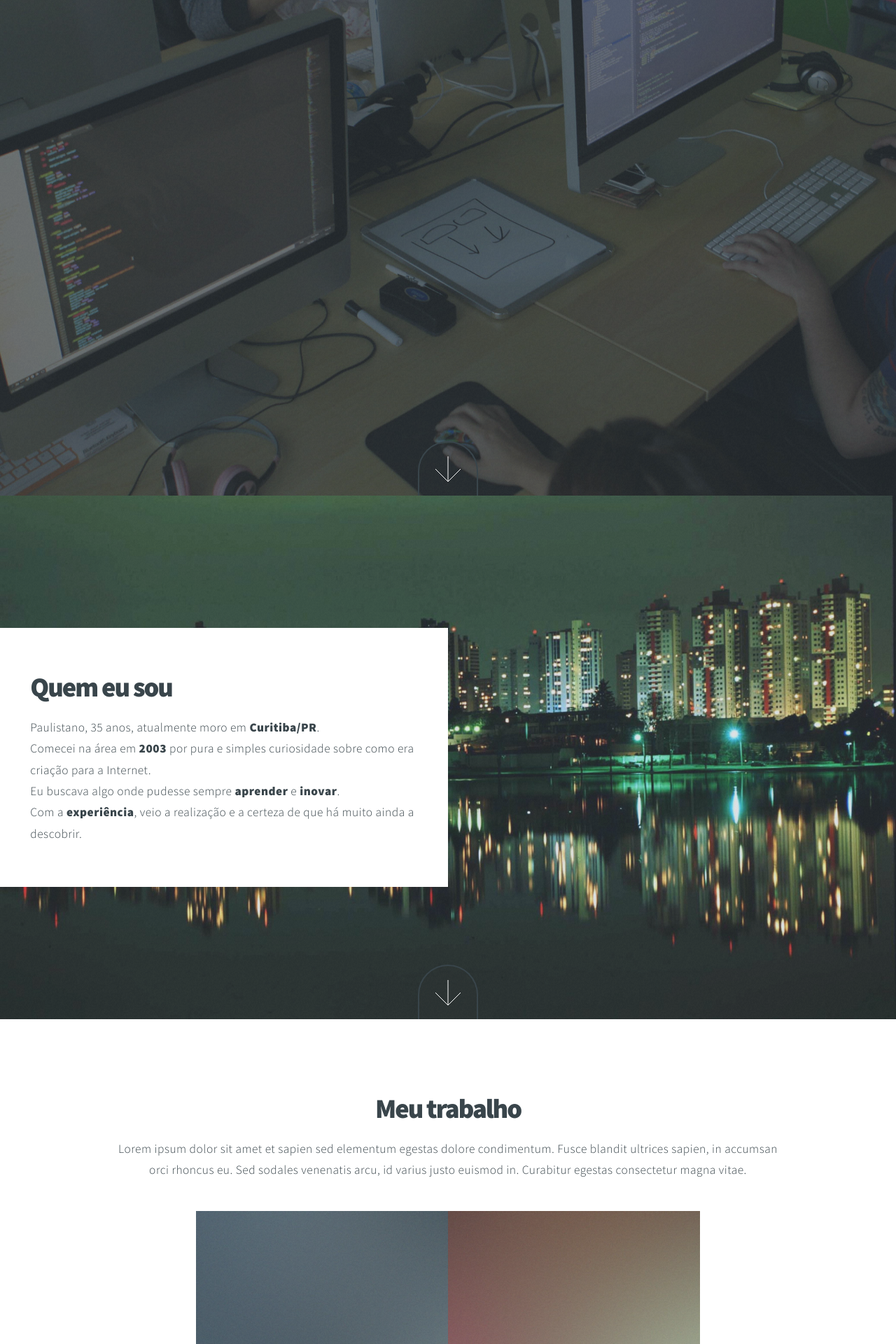
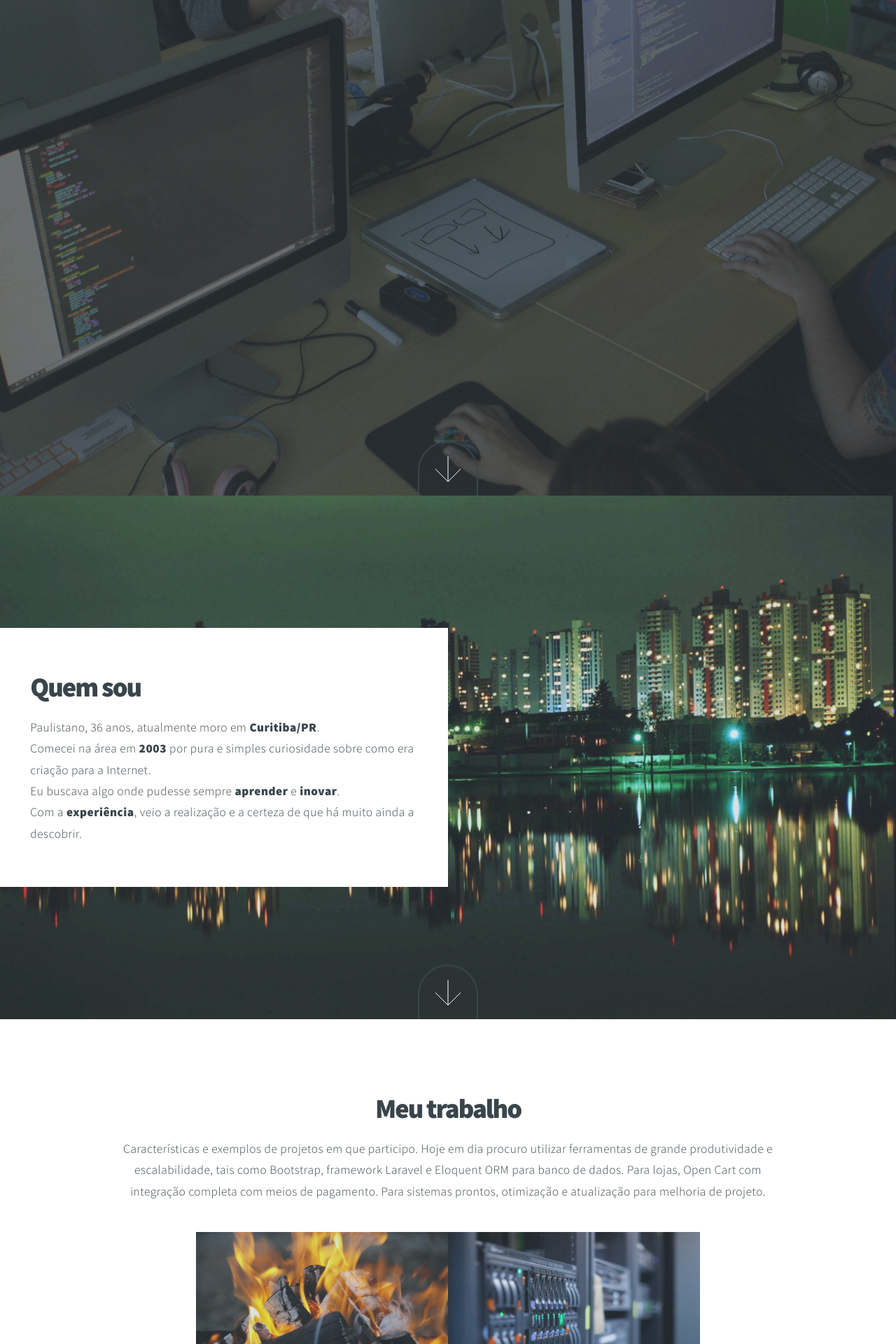
Before and after one commit to netofire/danielcoder, a PHP site: page / in a window 1280 px wide. Shown: the part 840-2760 px from the top of the page at 70% size. Run offline with PHP 8.4, Linux system fonts and the light colour scheme.

Commit message:
Atualização de trabalhos

```diff
--- a/index.php
+++ b/index.php
@@ -1,7 +1,7 @@
 <!DOCTYPE HTML>
 <html>
 	<head>
-		<title>Daniel Coder :: Free Lancer Web Developer</title>
+		<title>Daniel Coder :: Web Developer</title>
 		<meta http-equiv="content-type" content="text/html; charset=utf-8" />
 		<meta name="description" content="" />
 		<meta name="keywords" content="" />
@@ -33,8 +33,8 @@
 					<nav id="nav">
 						<ul>
 							<li><a href="#intro">Intro</a></li>
-							<li><a href="#one">O que eu faço</a></li>
-							<li><a href="#two">Quem eu sou</a></li>
+							<li><a href="#one">O que faço</a></li>
+							<li><a href="#two">Quem sou</a></li>
 							<li><a href="#work">Meu trabalho</a></li>
 							<li><a href="#contact">Contato</a></li>
 						</ul>
@@ -48,7 +48,7 @@
 					<header>
 						<h2>Daniel Coder</h2>
 					</header>
-					<p>Desenvolvedor Web <strong>free lancer</strong> especialista em
+					<p><strong>Desenvolvedor Web</strong> especialista em
 					análise, criação, aprimoramento e manutenção de <strong>websites,
 					lojas virtuais e sistemas</strong> em PHP.</p>
 					<footer>
@@ -61,7 +61,7 @@
 			<section id="one" class="main style2 right dark fullscreen">
 				<div class="content box style2">
 					<header>
-						<h2>O que eu faço</h2>
+						<h2>O que faço</h2>
 					</header>
 					<p><strong>Desenvolvimento e manutenção</strong> de sistemas WEB.<br>
 					Especialista em PHP, HTML5, CSS3, Javascript, Frameworks, MySQL, PgSQL e análise.<br>
@@ -77,9 +77,9 @@
 			<section id="two" class="main style2 left dark fullscreen">
 				<div class="content box style2">
 					<header>
-						<h2>Quem eu sou</h2>
+						<h2>Quem sou</h2>
 					</header>
-					<p>Paulistano, 35 anos, atualmente moro em <strong>Curitiba/PR</strong>.<br>
+					<p>Paulistano, 36 anos, atualmente moro em <strong>Curitiba/PR</strong>.<br>
 					Comecei na área em <strong>2003</strong> por pura e simples curiosidade sobre como era criação para a Internet.<br>
 					Eu buscava algo onde pudesse sempre <strong>aprender</strong> e <strong>inovar</strong>.<br>
 					Com a <strong>experiência</strong>, veio a realização e a certeza de que há muito ainda a descobrir.
@@ -93,23 +93,24 @@
 				<div class="content container">
 					<header>
 						<h2>Meu trabalho</h2>
-						<p>Lorem ipsum dolor sit amet et sapien sed elementum egestas dolore condimentum.
-						Fusce blandit ultrices sapien, in accumsan orci rhoncus eu. Sed sodales venenatis
-						arcu, id varius justo euismod in. Curabitur egestas consectetur magna vitae.</p>
+						<p>Características e exemplos de projetos em que participo. Hoje em dia procuro utilizar
+						ferramentas de grande produtividade e escalabilidade, tais como Bootstrap, framework Laravel e Eloquent ORM para banco de dados.
+						Para lojas, Open Cart com integração completa com meios de pagamento. Para sistemas prontos, otimização e atualização para melhoria de
+						projeto.</p>
 					</header>
 
 					<!-- Lightbox Gallery  -->
 						<div class="container 75% gallery">
 							<div class="row 0% images">
-								<div class="6u"><a href="images/fulls/01.jpg" class="image fit from-left"><img src="images/thumbs/01.jpg" title="The Anonymous Red" alt="" /></a></div>
-								<div class="6u"><a href="images/fulls/02.jpg" class="image fit from-right"><img src="images/thumbs/02.jpg" title="Airchitecture II" alt="" /></a></div>
+								<div class="6u"><a href="images/fulls/toninho.png" class="image fit from-left"><img src="images/thumbs/toninho2.jpg" title="Back-end em Laravel 5 + Bootstrap - rapidez e escalabilidade." alt="" /></a></div>
+								<div class="6u"><a href="images/fulls/hosp.jpg" class="image fit from-right"><img src="images/thumbs/hosp.jpg" title="Configuração e Hospedagem de servidores para deixar todo projeto 100% pronto." alt="" /></a></div>
 							</div>
 							<div class="row 0% images">
-								<div class="6u"><a href="images/fulls/03.jpg" class="image fit from-left"><img src="images/thumbs/03.jpg" title="Air Lounge" alt="" /></a></div>
-								<div class="6u"><a href="images/fulls/04.jpg" class="image fit from-right"><img src="images/thumbs/04.jpg" title="Carry on" alt="" /></a></div>
+								<div class="6u"><a href="images/fulls/open2.png" class="image fit from-left"><img src="images/thumbs/open.jpg" title="Loja Virtual Open Cart completa pronta pra vender!" alt="" /></a></div>
+								<div class="6u"><a href="images/fulls/radio.png" class="image fit from-right"><img src="images/thumbs/radio2.png" title="Back + Front em Code Igniter 2.x visando fácil navegação para o público alvo." alt="" /></a></div>
 							</div>
 							<div class="row 0% images">
-								<div class="6u"><a href="images/fulls/05.jpg" class="image fit from-left"><img src="images/thumbs/05.jpg" title="The sparkling shell" alt="" /></a></div>
+								<div class="6u"><a href="images/fulls/red2.png" class="image fit from-left"><img src="images/thumbs/red.png" title="Free-Lancer para projetos em agências e empresas, home-office ou presencial." alt="" /></a></div>
 								<div class="6u"><a href="images/fulls/06.jpg" class="image fit from-right"><img src="images/thumbs/06.jpg" title="Bent IX" alt="" /></a></div>
 							</div>
 						</div>
@@ -159,12 +160,7 @@
 
 				<!-- Icons -->
 					<ul class="actions">
-						<li><a href="#" class="icon fa-google-plus"><span class="label">Google+</span></a></li>
-					</ul>
-
-				<!-- Menu -->
-					<ul class="menu">
-						<li>Design: <a href="http://html5up.net">HTML5 UP</a></li>
+						<li><a href="https://br.linkedin.com/in/danielcoder" class="icon fa-linkedin" target="_blank"><span class="label">Linkedin</span></a></li>
 					</ul>
 
 			</footer>
```
Also changed, not shown: images/fulls/hosp.jpg (added), images/fulls/open2.png (added), images/fulls/radio.png (added), images/fulls/red2.png (added), images/fulls/toninho.png (added), images/thumbs/hosp.jpg (added), images/thumbs/open.jpg (added), images/thumbs/radio2.png (added), images/thumbs/red.png (added), images/thumbs/toninho2.jpg (added).
